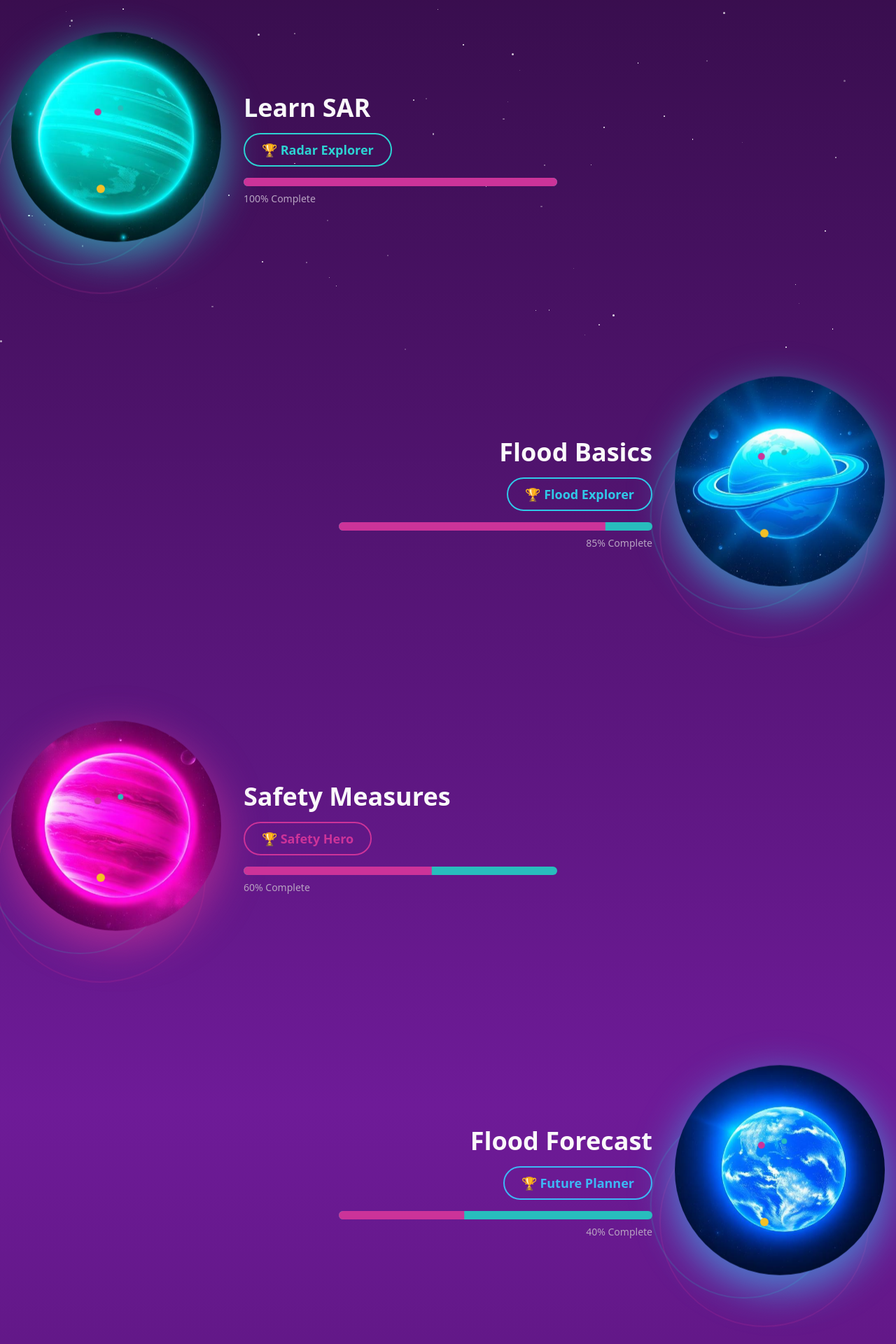
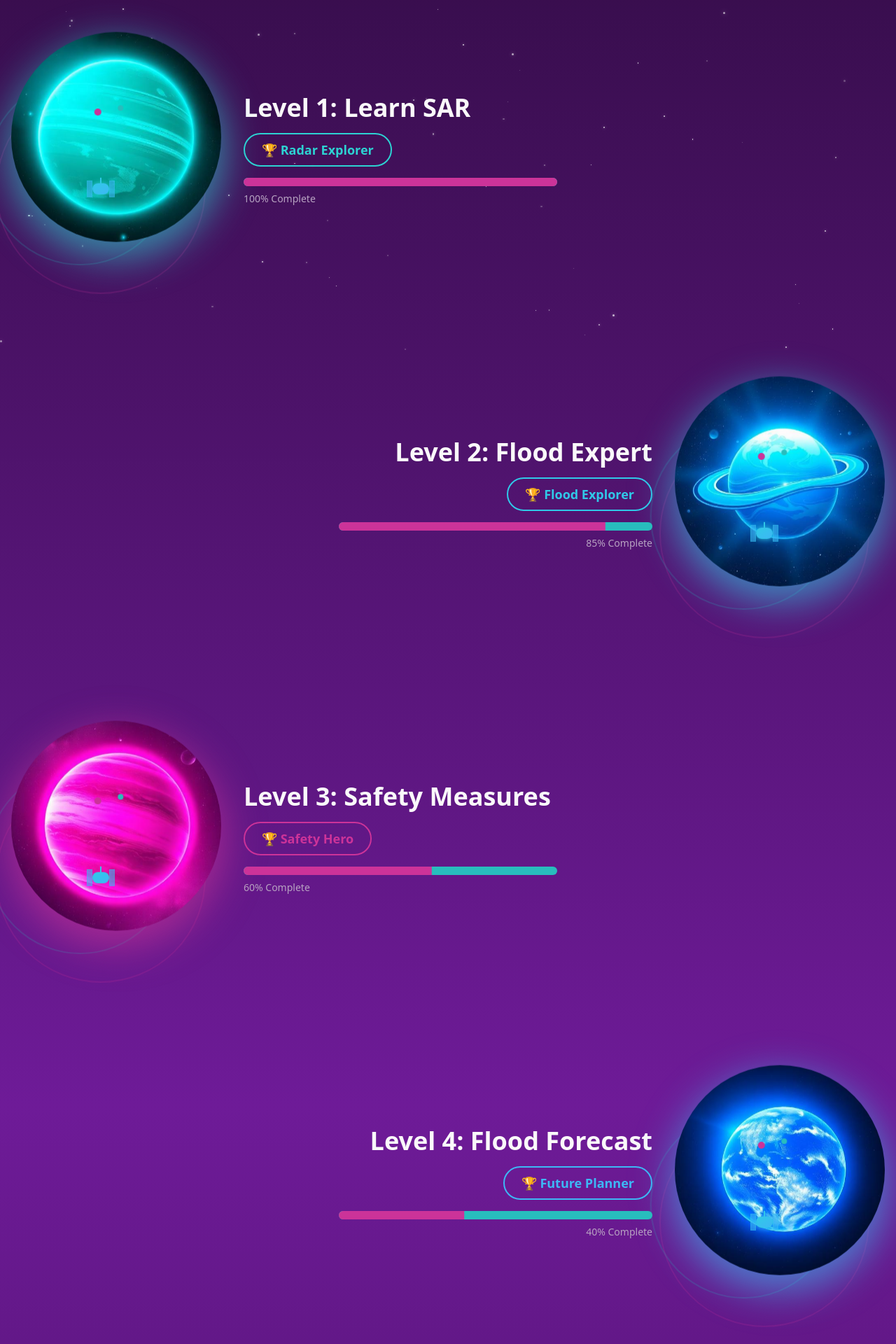
Before and after one commit to meherunjerin/make-my-game-05, a React (Vite) app: page / in a window 1280 px wide. Shown: the part 300-2220 px from the top of the page at 70% size. Built offline with nearby package versions, Linux system fonts and the light colour scheme; the HTML template or start-up script is replaced by a standard one.

Commit message:
Refactor planet names and add animations

```diff
--- a/src/components/PlanetStation.tsx
+++ b/src/components/PlanetStation.tsx
@@ -98,6 +98,23 @@ export const PlanetStation = ({
         <div className="absolute top-1/2 left-1/2 -translate-x-1/2 -translate-y-1/2">
           <div className="w-2.5 h-2.5 bg-primary rounded-full animate-orbit" style={{ animationDuration: "18s", animationDelay: "-6s" }} />
         </div>
+
+        {/* SAR Satellite orbiting */}
+        <div className="absolute top-1/2 left-1/2 -translate-x-1/2 -translate-y-1/2">
+          <div className="animate-orbit" style={{ animationDuration: "20s" }}>
+            <div className="w-8 h-8 flex items-center justify-center">
+              <div className="relative">
+                {/* Satellite body */}
+                <div className="w-6 h-4 bg-gradient-to-br from-cosmic-cyan to-cosmic-blue rounded-sm border border-cosmic-cyan/50 shadow-lg" style={{ boxShadow: `0 0 10px ${glowColor}` }} />
+                {/* Solar panels */}
+                <div className="absolute -left-2 top-1/2 -translate-y-1/2 w-2 h-6 bg-cosmic-blue/60 border border-cosmic-cyan/30" />
+                <div className="absolute -right-2 top-1/2 -translate-y-1/2 w-2 h-6 bg-cosmic-blue/60 border border-cosmic-cyan/30" />
+                {/* Antenna */}
+                <div className="absolute top-0 left-1/2 -translate-x-1/2 -translate-y-full w-0.5 h-2 bg-cosmic-cyan" />
+              </div>
+            </div>
+          </div>
+        </div>
       </div>
 
       {/* Info Panel */}
--- a/src/components/StarField.tsx
+++ b/src/components/StarField.tsx
@@ -34,7 +34,7 @@ export const StarField = () => {
       {stars.map((star) => (
         <div
           key={star.id}
-          className="absolute bg-foreground rounded-full animate-twinkle"
+          className="absolute bg-foreground/80 rounded-full animate-twinkle"
           style={{
             left: `${star.x}%`,
             top: `${star.y}%`,
@@ -42,6 +42,7 @@ export const StarField = () => {
             height: `${star.size}px`,
             animationDuration: `${star.duration}s`,
             animationDelay: `${Math.random() * 2}s`,
+            boxShadow: `0 0 ${star.size * 2}px rgba(255, 255, 255, 0.5)`,
           }}
         />
       ))}
--- a/src/pages/Index.tsx
+++ b/src/pages/Index.tsx
@@ -22,12 +22,12 @@ interface Level {
 
 const Index = () => {
   const [levels] = useState<Level[]>([
-    { id: 1, title: "Learn SAR", planet: planetTeal, badge: "Radar Explorer", glowColor: "hsl(180 65% 50%)", progress: 100 },
-    { id: 2, title: "Flood Basics", planet: planetCyan, badge: "Flood Explorer", glowColor: "hsl(190 80% 55%)", progress: 85 },
-    { id: 3, title: "Safety Measures", planet: planetMagenta, badge: "Safety Hero", glowColor: "hsl(320 60% 50%)", progress: 60 },
-    { id: 4, title: "Flood Forecast", planet: planetBlue, badge: "Future Planner", glowColor: "hsl(200 90% 60%)", progress: 40 },
-    { id: 5, title: "Flood in Feni", planet: planetOrange, badge: "Flood Finder", glowColor: "hsl(25 95% 55%)", progress: 20 },
-    { id: 6, title: "Family Check", planet: planetPink, badge: "Protector", glowColor: "hsl(340 80% 65%)", progress: 0 },
+    { id: 1, title: "Level 1: Learn SAR", planet: planetTeal, badge: "Radar Explorer", glowColor: "hsl(180 65% 50%)", progress: 100 },
+    { id: 2, title: "Level 2: Flood Expert", planet: planetCyan, badge: "Flood Explorer", glowColor: "hsl(190 80% 55%)", progress: 85 },
+    { id: 3, title: "Level 3: Safety Measures", planet: planetMagenta, badge: "Safety Hero", glowColor: "hsl(320 60% 50%)", progress: 60 },
+    { id: 4, title: "Level 4: Flood Forecast", planet: planetBlue, badge: "Future Planner", glowColor: "hsl(200 90% 60%)", progress: 40 },
+    { id: 5, title: "Level 5: Flood Finder", planet: planetOrange, badge: "Flood Finder", glowColor: "hsl(25 95% 55%)", progress: 20 },
+    { id: 6, title: "Level 6: Guidelines to Survive Flood", planet: planetPink, badge: "Protector", glowColor: "hsl(340 80% 65%)", progress: 0 },
     { id: 7, title: "Flood Guardian", planet: planetTrophy, badge: "Champion", glowColor: "hsl(45 95% 60%)", progress: 100, isUnlocked: true },
   ]);
 
```
